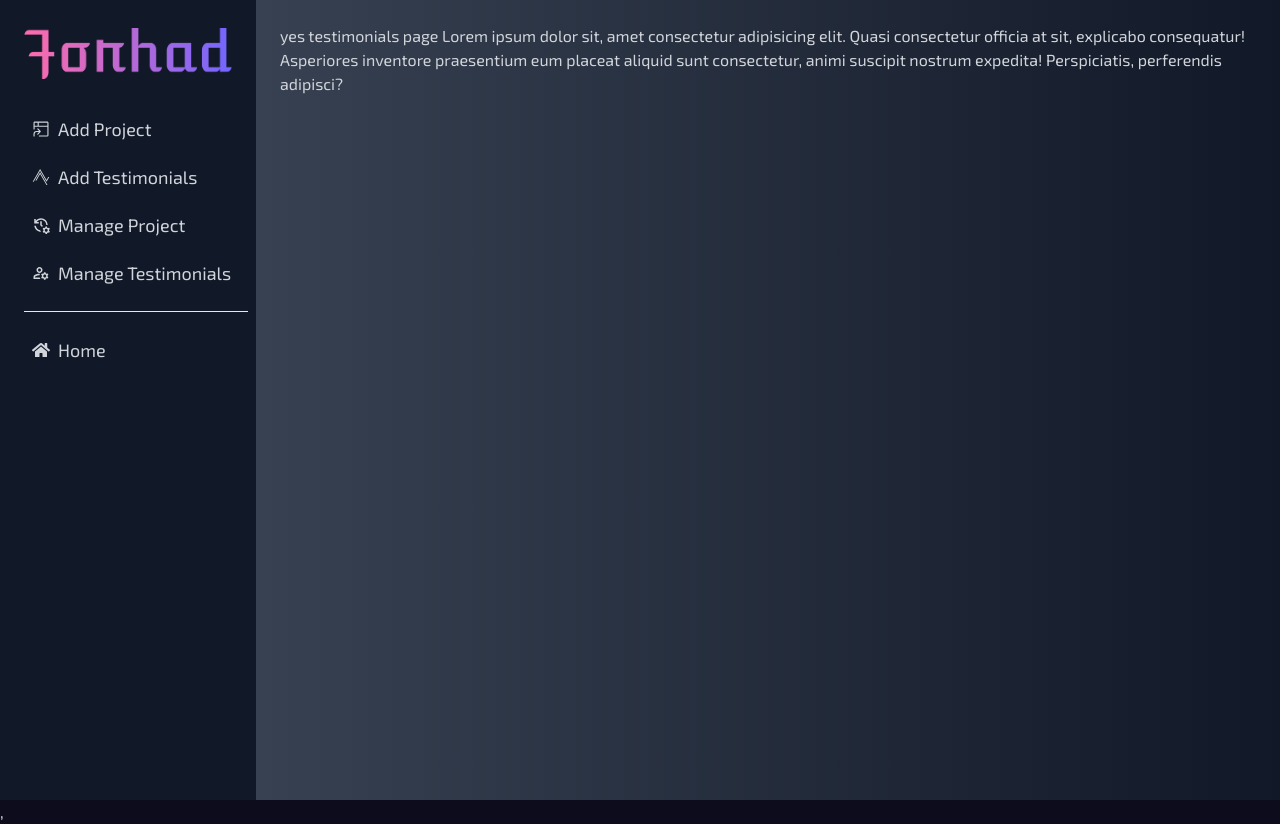
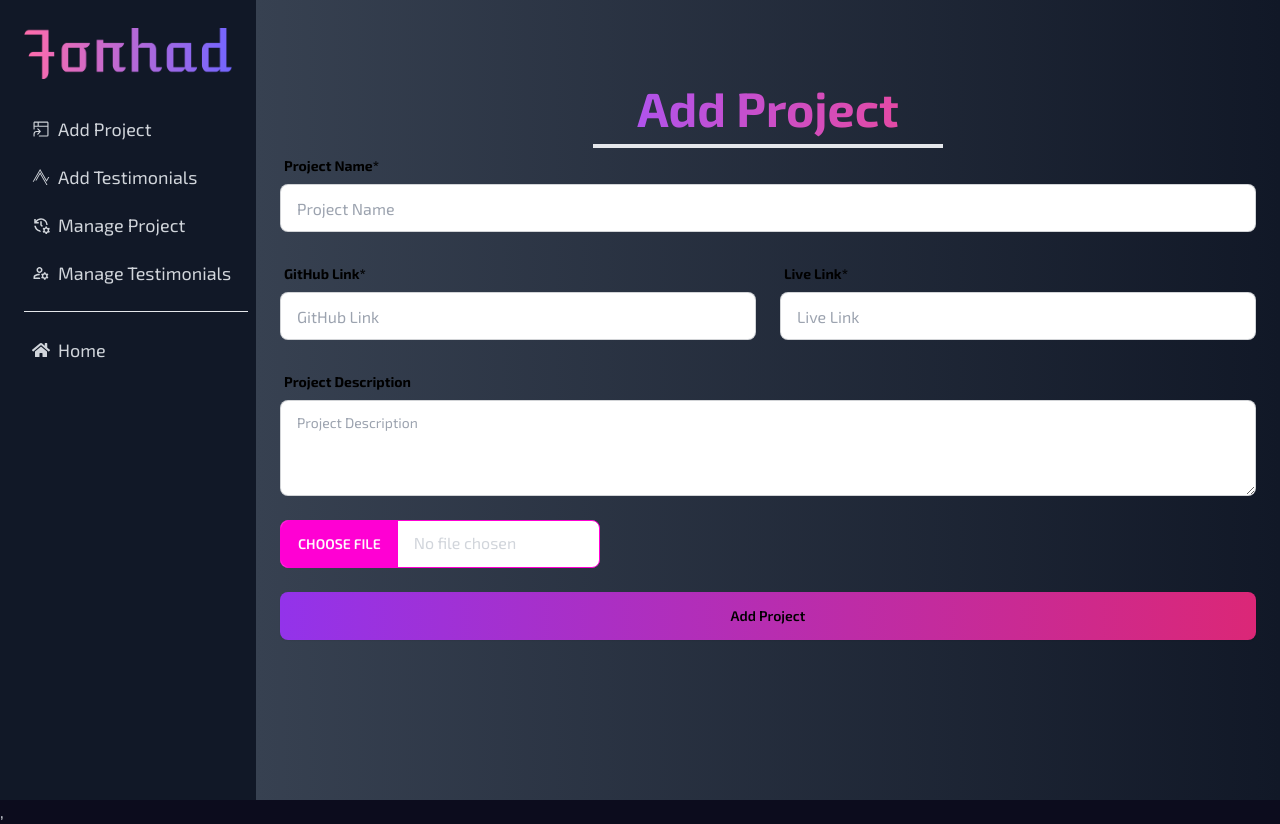
Before and after one commit to forhadhossen1/Forhad-Hossen, a React (Vite) app: page /dashboard/addTestimonials in a window 1280 px wide. Built offline with nearby package versions, Linux system fonts and the light colour scheme; no server answers.

Commit message:
create image post system in imagebb

```diff
--- a/src/Pages/Dashboard/AddTestimonials.jsx
+++ b/src/Pages/Dashboard/AddTestimonials.jsx
@@ -1,8 +1,86 @@
+import { useForm } from "react-hook-form";
+import useAxiosPublic from "../../Hooks/useAxiosPublic";
+const image_hosting_key = import.meta.env.VITE_IMAGE_HOSTING_KEY;
+const image_hosting_api = `https://api.imgbb.com/1/upload?key=${image_hosting_key}`;
 
 const AddTestimonials = () => {
+    const { register, handleSubmit } = useForm()
+    const axiosPublic = useAxiosPublic();
+    const onSubmit = async (data) => {
+        console.log(data)
+        // imge upload to imageBB and then get an url;
+        const imageFile = { image: data.image[0] }
+        const res = await axiosPublic.post(image_hosting_api, imageFile, {
+            headers: {
+                'content-type': 'multipart/form-data'
+            }
+        });
+        // console.log(res.data);
+        if (res.data.success) {
+            const project = {
+                ProjectName: data.ProjectName,
+                GitHubLink: data.GitHubLink,
+                LiveLink: data.LiveLink,
+                ProjectDescription: data.ProjectDescription,
+                Image: res.data.data.display_url
+            }
+            const projectTopic = await axiosPublic.post('/project', project);
+            console.log(projectTopic);
+            if (projectTopic.data.insertedId) {
+                alert(' Iam success')
+            }
+        }
+    }
     return (
         <div>
-            yes testimonials page Lorem ipsum dolor sit, amet consectetur adipisicing elit. Quasi consectetur officia at sit, explicabo consequatur! Asperiores inventore praesentium eum placeat aliquid sunt consectetur, animi suscipit nostrum expedita! Perspiciatis, perferendis adipisci?
+            <div className="py-12">
+                <h2 className="text-4xl md:text-5xl font-bold text-center border-b-4 max-w-[350px] p-3 mx-auto text-transparent bg-clip-text bg-gradient-to-r from-purple-500 to-pink-500">Add Project</h2>
+
+                <div>
+                    <form onSubmit={handleSubmit(onSubmit)} className="space-y-6">
+                        <div className="form-control w-full ">
+                            <label className="label">
+                                <span className="label-text font-bold text-black">Project Name*</span>
+                            </label>
+                            <input {...register("ProjectName", { required: true })}
+                                type="text" placeholder="Project Name" className="input input-bordered w-full text-black" />
+
+                        </div>
+                        <div className="felx-col md:flex gap-6">
+                            <div className="form-control w-1/2 ">
+                                <label className="label">
+                                    <span className="label-text font-bold text-black">GitHub Link*</span>
+                                </label>
+                                <input {...register("GitHubLink", { required: true })}
+                                    type="text" placeholder="GitHub Link" className="input input-bordered w-full text-black" />
+                            </div>
+
+                            <div className="form-control w-full md:w-1/2">
+                                <label className="label">
+                                    <span className="label-text font-bold text-black">Live Link*</span>
+                                </label>
+                                <input {...register("LiveLink", { required: true })}
+                                    type="text" placeholder="Live Link" className="input input-bordered w-full text-black" />
+                            </div>
+                        </div>
+
+                        <div className="form-control">
+                            <label className="label">
+                                <span className="label-text font-bold text-black">Project Description</span>
+                            </label>
+                            <textarea {...register("ProjectDescription")}
+                                className="textarea textarea-bordered h-24 text-black" placeholder="Project Description"></textarea>
+                        </div>
+
+                        <div>
+                            <input type="file" {...register("image", { required: true })} className="file-input file-input-bordered file-input-secondary w-full max-w-xs" />
+                        </div>
+
+                        {/* <input  className="btn btn-block" type="submit" /> */}
+                        <button className="btn btn-block bg-gradient-to-r from-purple-600 to-pink-600 border-none text-black" >Add Project</button>
+                    </form>
+                </div>
+            </div>
         </div>
     );
 };
```
